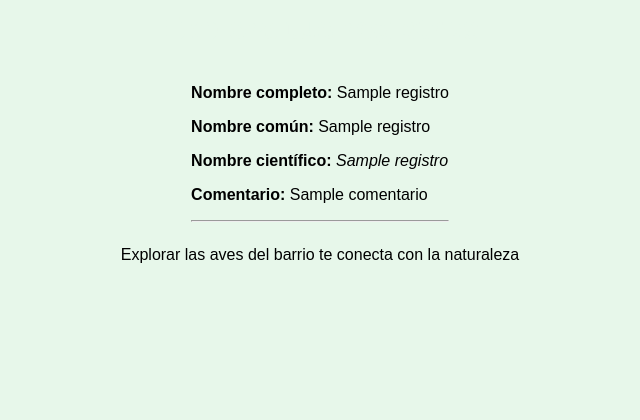
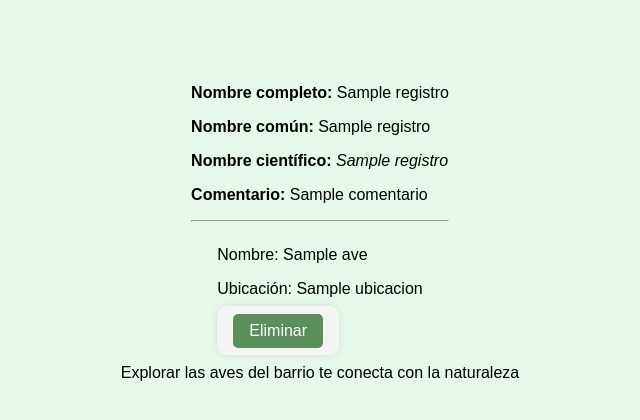
Before and after one commit to MARTINDLB15/LasAvesdeMiBarrioApp, a Flask app: template templates/explora.html in a window 1280 px wide. Shown: the part 284-704 px from the top of the page, without its empty margins (320-960 px from the left). Run offline with Flask 3, Linux system fonts and the light colour scheme; the template is opened without the code that fills it: most values are stand-ins (such as "Sample title", 1, 10 or a date in 2020).

Commit message:
Descripción corta del cambio

```diff
--- a/app.py
+++ b/app.py
@@ -53,6 +53,14 @@ def explora():
 def conoce():
     return render_template ('conoce.html')
 
+@app.route('/eliminar/<int:id>', methods=['POST'])
+def eliminar(id):
+    conn = get_db_connection()  # o el método que uses
+    conn.execute('DELETE FROM aves WHERE id = ?', (id,))
+    conn.commit()
+    conn.close()
+    return redirect('/explora')
+
 if __name__ == '__main__':
     port = int(os.environ.get("PORT", 5000))
     app.run(debug=True, host="0.0.0.0", port=port)
--- a/templates/explora.html
+++ b/templates/explora.html
@@ -26,6 +26,17 @@
     {% else %}
         <p>No hay registros aún.</p>
     {% endif %}
+{% for ave in aves %}
+  <div>
+    <p>Nombre: {{ ave.nombre }}</p>
+    <p>Ubicación: {{ ave.ubicacion }}</p>
+<form action="/eliminar/{{ ave.id }}" method="post" style="display:inline;">
+    <button type="submit" onclick="return confirm('¿Estás seguro de que quieres eliminar este registro?')">
+        Eliminar
+    </button>
+</form>
+</div>
+{% endfor %}
 
 <p>Explorar las aves del barrio te conecta con la naturaleza</p>
 {% endblock %}
```
